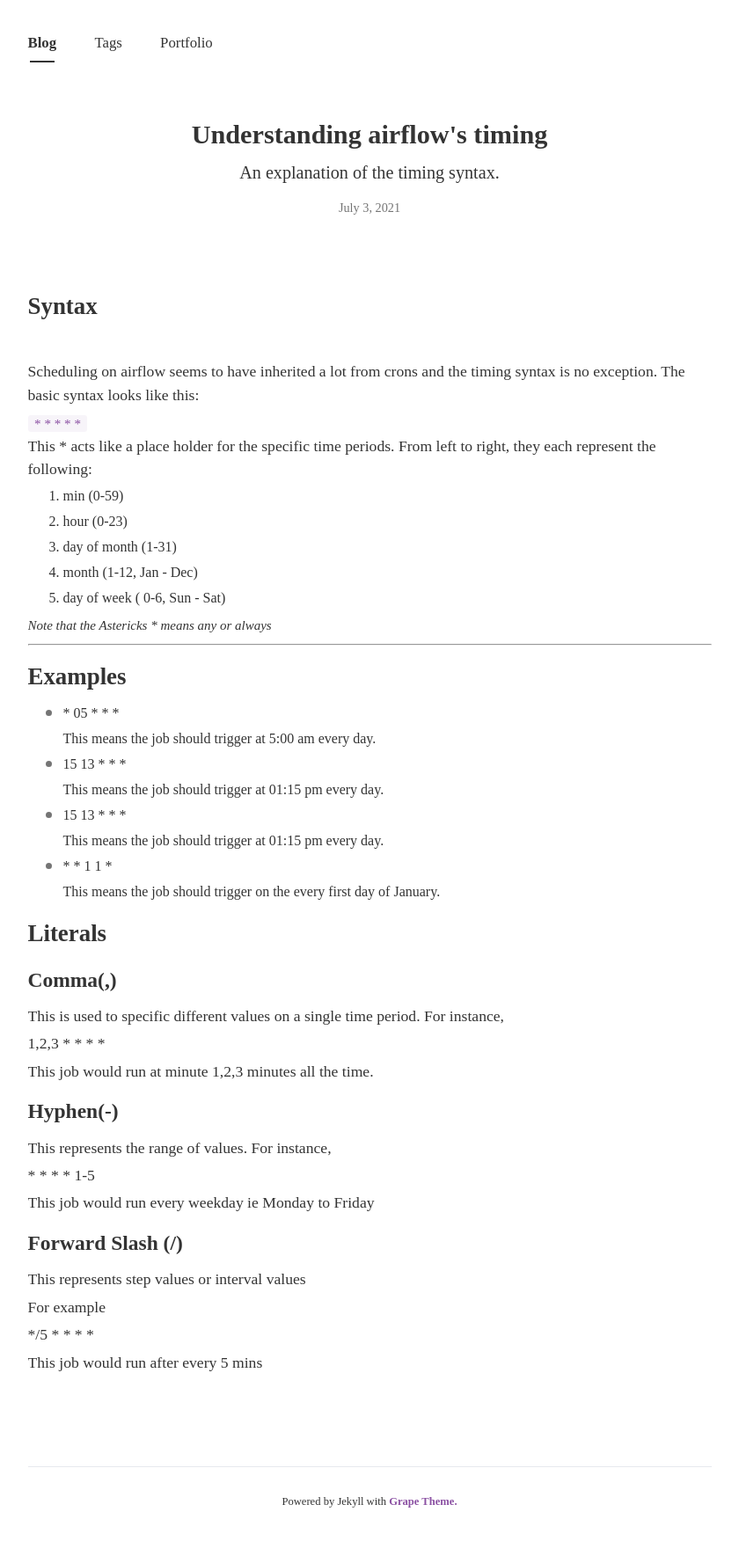
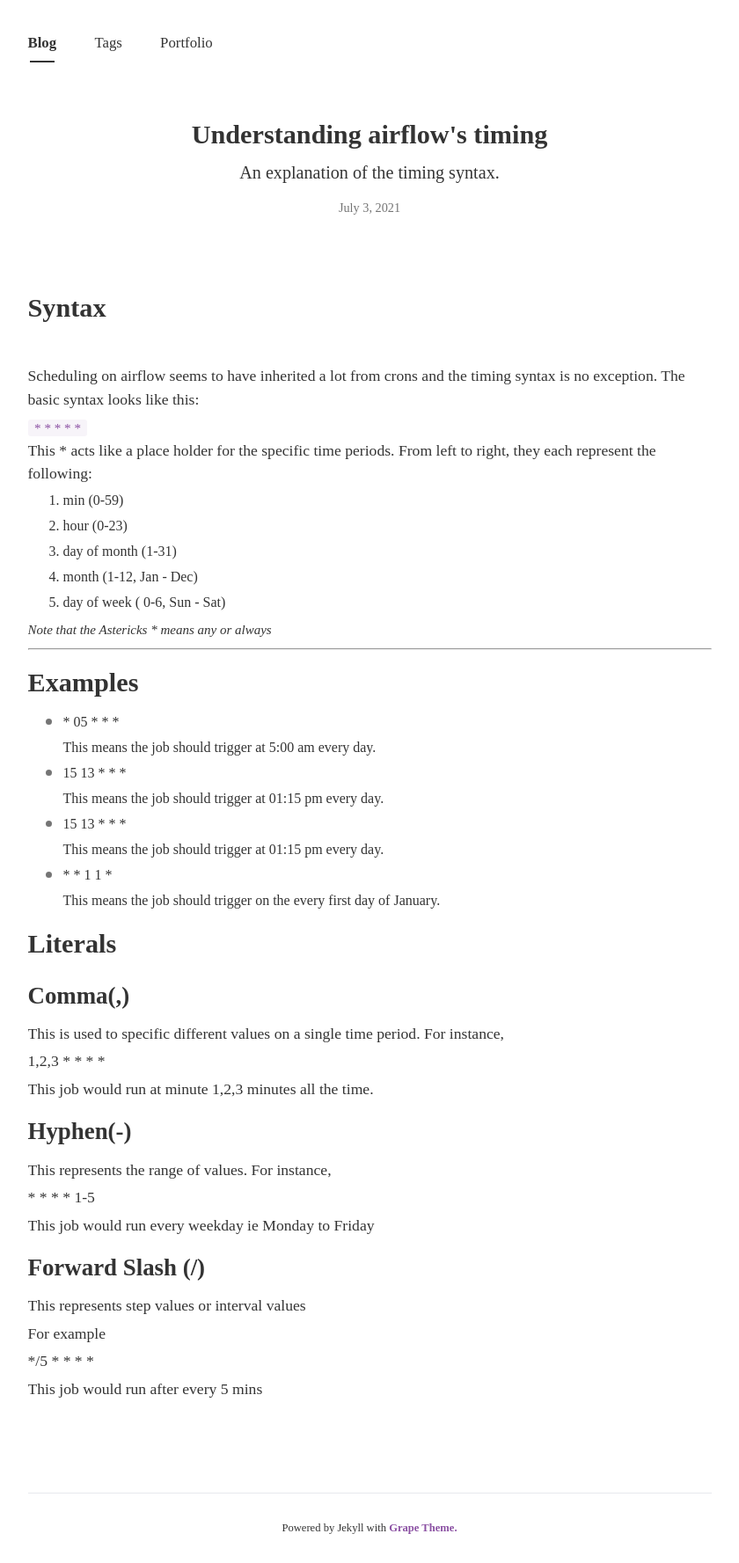
Before and after one commit to cliffordEmmanuel/cliffordEmmanuel.github.io, a Jekyll site: the page built from _posts/2021-07-03-airflow-timing.md, in a window 1280 px wide. Shown: the whole page at 88% size, without its empty margins (220-1060 px from the left). Built offline with Jekyll 4.4.1, drawn with Linux system fonts in a browser that asks for light colours; nearby versions of some CDN libraries; some web fonts are replaced; before the commit the page ends 1747 px from its top, so only the background shows below that.

Commit message:
adding another post

```diff
--- a/_posts/2021-07-03-airflow-timing.md
+++ b/_posts/2021-07-03-airflow-timing.md
@@ -7,7 +7,7 @@ author: Clifford
 comments : True
 ---
 
-## Syntax
+# Syntax
 <br>
 
 Scheduling on airflow seems to have inherited a lot from crons and the timing syntax is no exception. The basic syntax looks like this:
@@ -23,11 +23,10 @@ This <emp>*</emp> acts like a place holder for the specific time periods. From l
 5. day of week ( 0-6, Sun - Sat)
 
 *Note that the Astericks \* means any or always*
-
+<br/>
 <hr/>
 
-## Examples
-
+# Examples
 
 - <emp>* 05 * * *</emp>
   This means the job should trigger at 5:00 am every day.
@@ -42,21 +41,21 @@ This <emp>*</emp> acts like a place holder for the specific time periods. From l
   This means the job should trigger on the every first day of January.
 
 
-## Literals
+# Literals
 
-### Comma(,)
+## Comma(,)
 
   This is used to specific different values on a single time period. For instance,
   <emp>1,2,3 * * * *</emp>
   This job would run at minute 1,2,3 minutes all the time.
 
-### Hyphen(-)
+## Hyphen(-)
 
   This represents the range of values. For instance,
   <emp>* * * * 1-5</emp>
   This job would run every weekday ie Monday to Friday
 
-### Forward Slash (/)
+## Forward Slash (/)
 
   This represents step values or interval values
 
```
